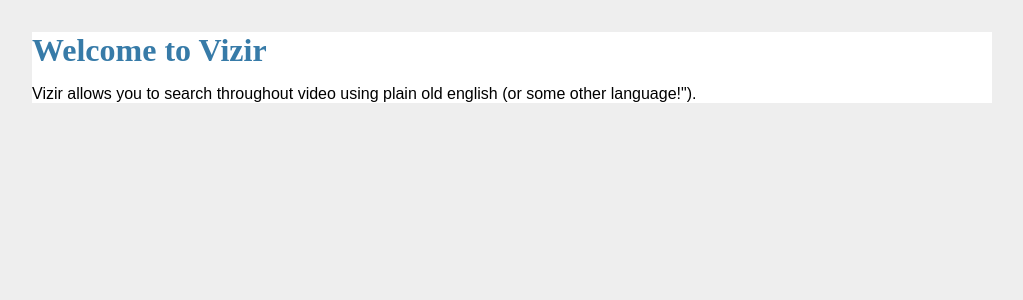
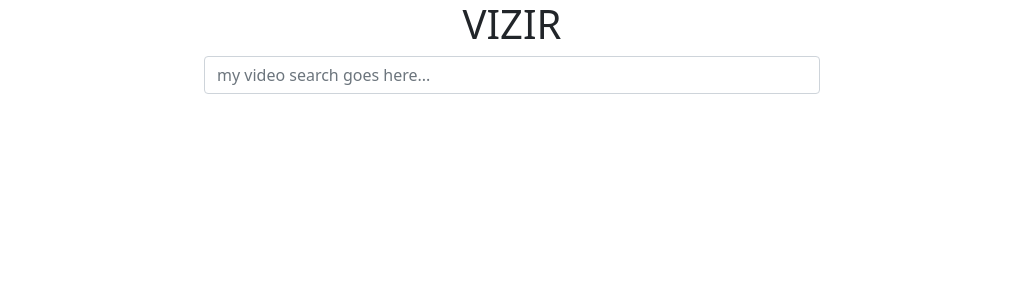
Before and after one commit to Expan75/vizir, a Python web app: template query-encoder/templates/landing.html in a window 1280 px wide. Shown: the top 300 px of the page, without its empty margins (128-1151 px from the left). Run offline with Jinja, Linux system fonts and the light colour scheme; the template is opened without the code that fills it: most values are stand-ins (such as "Sample title", 1, 10 or a date in 2020).

Commit message:
add basic styling and page layout, including form handling

```diff
--- a/query-encoder/static/style.css
+++ /dev/null
@@ -1,26 +0,0 @@
-html { font-family: sans-serif; background: #eee; padding: 1rem; }
-body { max-width: 960px; margin: 0 auto; background: white; }
-h1 { font-family: serif; color: #377ba8; margin: 1rem 0; }
-a { color: #377ba8; }
-hr { border: none; border-top: 1px solid lightgray; }
-nav { background: lightgray; display: flex; align-items: center; padding: 0 0.5rem; }
-nav h1 { flex: auto; margin: 0; }
-nav h1 a { text-decoration: none; padding: 0.25rem 0.5rem; }
-nav ul  { display: flex; list-style: none; margin: 0; padding: 0; }
-nav ul li a, nav ul li span, header .action { display: block; padding: 0.5rem; }
-.content { padding: 0 1rem 1rem; }
-.content > header { border-bottom: 1px solid lightgray; display: flex; align-items: flex-end; }
-.content > header h1 { flex: auto; margin: 1rem 0 0.25rem 0; }
-.flash { margin: 1em 0; padding: 1em; background: #cae6f6; border: 1px solid #377ba8; }
-.post > header { display: flex; align-items: flex-end; font-size: 0.85em; }
-.post > header > div:first-of-type { flex: auto; }
-.post > header h1 { font-size: 1.5em; margin-bottom: 0; }
-.post .about { color: slategray; font-style: italic; }
-.post .body { white-space: pre-line; }
-.content:last-child { margin-bottom: 0; }
-.content form { margin: 1em 0; display: flex; flex-direction: column; }
-.content label { font-weight: bold; margin-bottom: 0.5em; }
-.content input, .content textarea { margin-bottom: 1em; }
-.content textarea { min-height: 12em; resize: vertical; }
-input.danger { color: #cc2f2e; }
-input[type=submit] { align-self: start; min-width: 10em; }
--- a/query-encoder/templates/base.html
+++ b/query-encoder/templates/base.html
@@ -1,11 +1,11 @@
 <!doctype html>
 <html>
-
   <head>
     <title>{{title}}</title>
     <meta charset="utf-8">
     <meta name="description" content={{description}}>
     <link rel="shortcut icon" href="/favicon.ico">
+    <link href="https://cdn.jsdelivr.net/npm/bootstrap@5.1.3/dist/css/bootstrap.min.css" rel="stylesheet" integrity="sha384-1BmE4kWBq78iYhFldvKuhfTAU6auU8tT94WrHftjDbrCEXSU1oBoqyl2QvZ6jIW3" crossorigin="anonymous">
     <link rel="stylesheet" href={{ url_for("static", filename="style.css") }}/>
   </head>
 
@@ -13,4 +13,5 @@
     {% block content %}{% endblock %}
   </body>
 
+  <script src="https://cdn.jsdelivr.net/npm/bootstrap@5.1.3/dist/js/bootstrap.bundle.min.js" integrity="sha384-ka7Sk0Gln4gmtz2MlQnikT1wXgYsOg+OMhuP+IlRH9sENBO0LRn5q+8nbTov4+1p" crossorigin="anonymous"></script>
 </html>
--- a/query-encoder/templates/landing.html
+++ b/query-encoder/templates/landing.html
@@ -1,6 +1,14 @@
 {% extends "base.html" %}
 
 {% block content %}
-<h1>Welcome to Vizir</h1>
-<p>Vizir allows you to search throughout video using plain old english (or some other language!").</p>
+<div class="container h-100 w-50 top-50">
+  <div class="d-flex flex-column h-100 justify-content-center">
+    <h1 class="text-center">VIZIR</h1>
+    <form action="http://192.168.1.32:8080", method="POST" enctype="multipart/form-data">
+      <div class="input-group rounded">
+        <input id="query" name="query" type="search" class="form-control rounded" placeholder="my video search goes here..." aria-label="Search" aria-describedby="search-addon" />
+      </div>
+    </form>
+  </div>
+</div>
 {% endblock %}
```
Also changed, not shown: query-encoder/main.py (+18 -3 lines), query-encoder/requirements.txt (+40 -1 lines), query-encoder/templates/results.html (added, +13 -0 lines).
